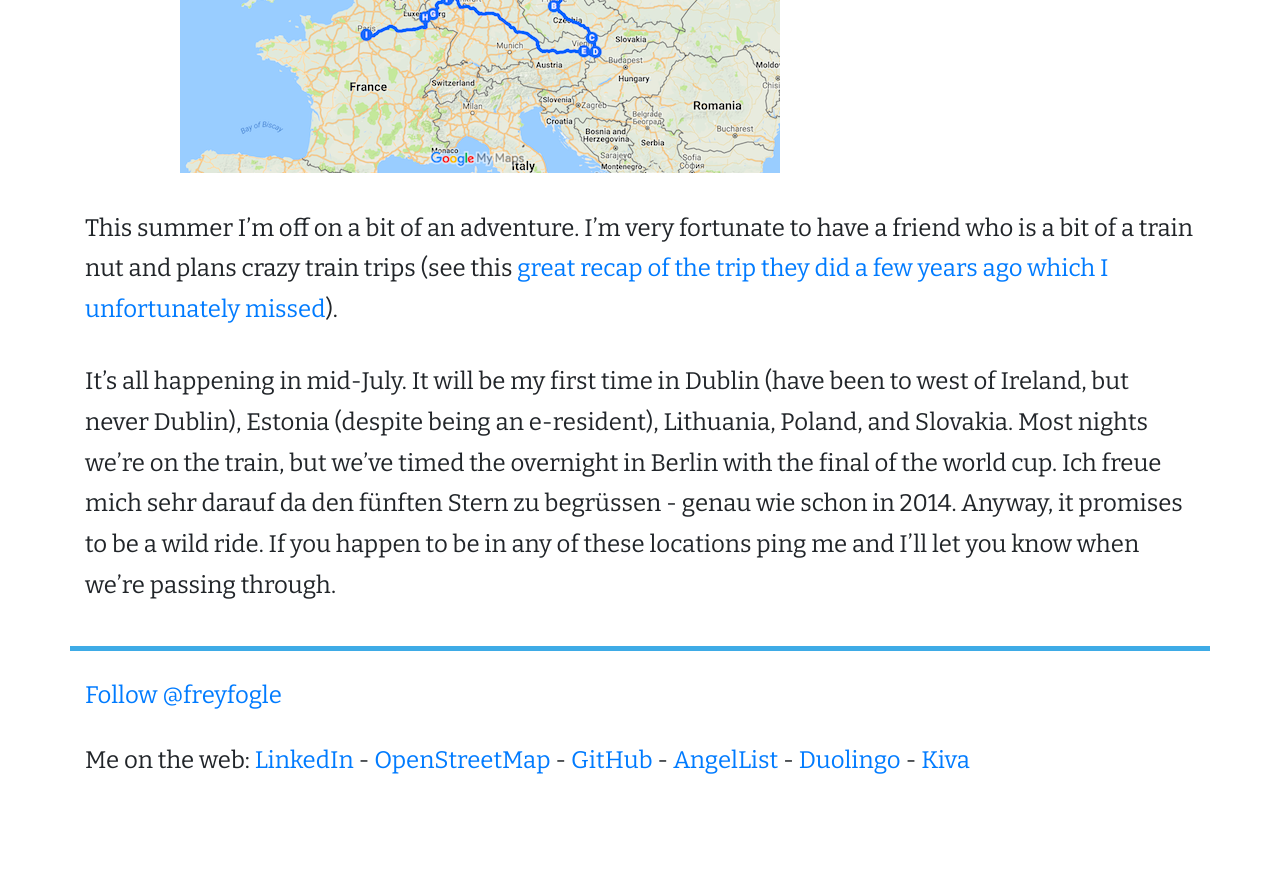
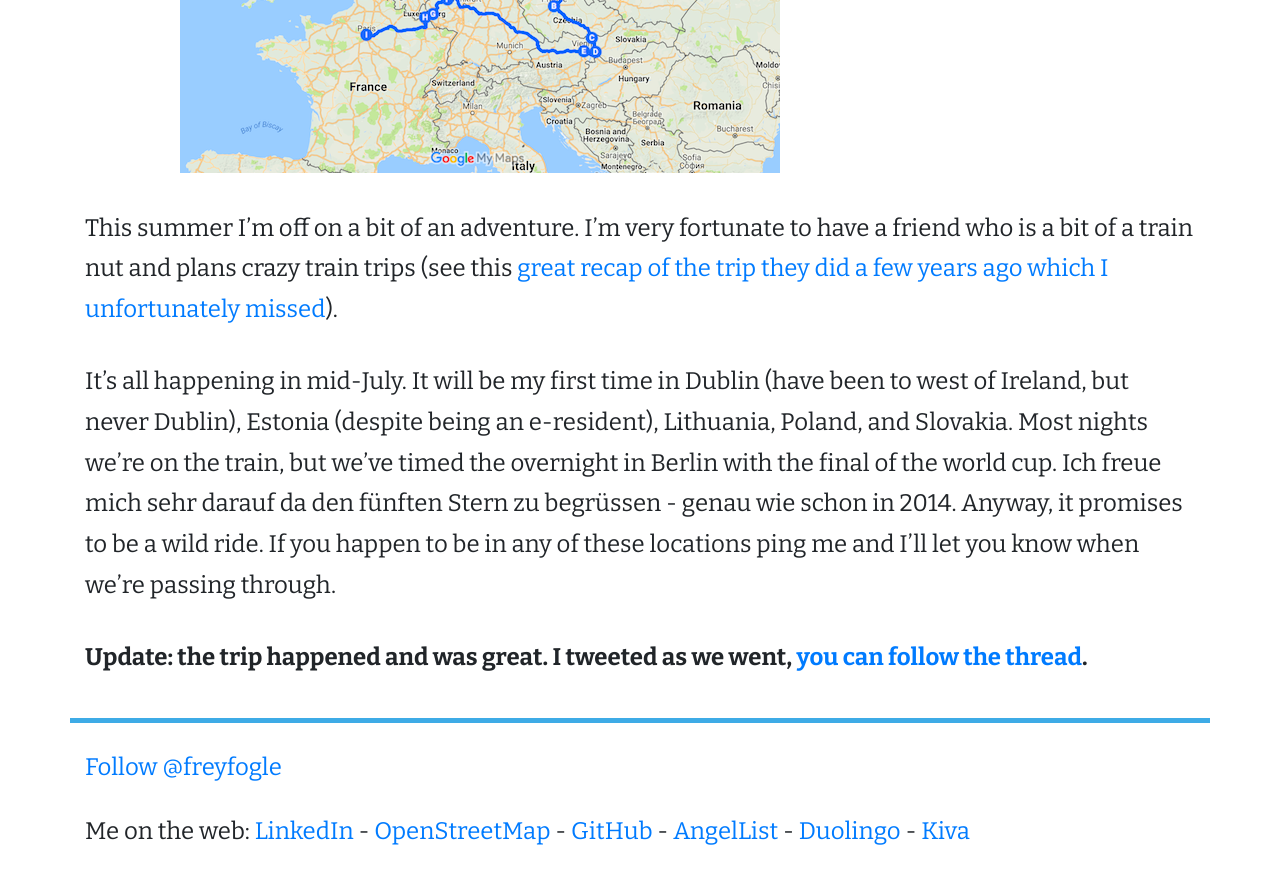
Before and after one commit to freyfogle/freyfogle.github.io, a Jekyll site: the page built from _posts/2018-06-16-interrailing.md, in a window 1280 px wide and 900 px high, scrolled down 755 px. Shown: the top 884 px of the window. Built offline with Jekyll 4.4.1, drawn with Linux system fonts in a browser that asks for light colours; comment, search, counter and statistics services are not loaded; before the commit the page ends 1583 px from its top, so only the background shows below that.

Commit message:
add link to thread

```diff
--- a/_posts/2018-06-16-interrailing.md
+++ b/_posts/2018-06-16-interrailing.md
@@ -24,3 +24,5 @@ world cup. Ich freue mich sehr darauf da den fünften Stern zu begrüssen -
 genau wie schon in 2014. Anyway, it promises to be a wild ride. If you happen
 to be in any of these locations ping me and I'll let you know when we're
 passing through.
+
+**Update: the trip happened and was great. I tweeted as we went, <a href="https://twitter.com/freyfogle/status/1017300671819927553">you can follow the thread</a>.**
```
